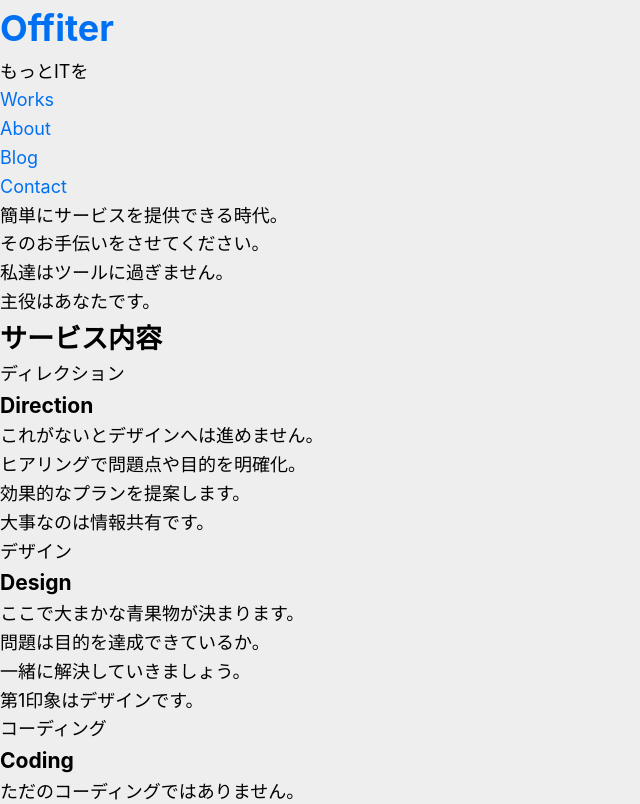
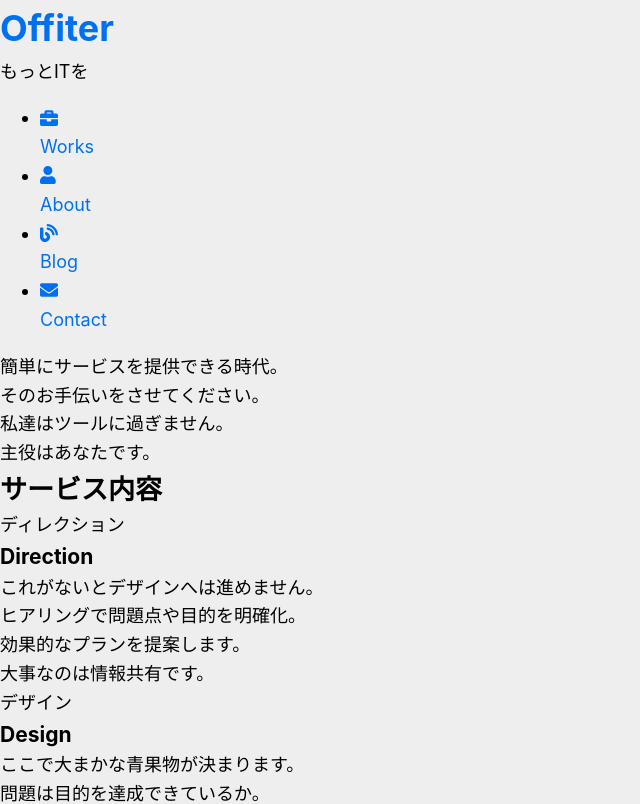
Before and after one commit to ei-show/nextjs-blog, a Next.js app: page / in a window 1280 px wide. Shown: the top 804 px of the page, without its empty margins (0-640 px from the left). Built offline with nearby package versions, Linux system fonts and the light colour scheme.

Commit message:
components/navとfooterの追加

```diff
--- /dev/null
+++ b/components/footer.jsx
@@ -0,0 +1,19 @@
+import Link from 'next/link'
+
+import { FontAwesomeIcon } from '@fortawesome/react-fontawesome';
+import { faInstagramSquare,faTwitterSquare,faFacebookSquare,faGithubSquare } from '@fortawesome/free-brands-svg-icons'
+
+export default function footer() {
+    return (
+        <footer>
+            <ul class="footer_sns">
+                <li class="footer_sns_item"><a href="#" class=""><i class="fab fa-2x fa-fw fa-instagram-square my_gray"></i></a></li>
+                <li class="footer_sns_item"><a href="#" class=""><i class="fab fa-2x fa-fw fa-twitter-square my_gray"></i></a></li>
+                <li class="footer_sns_item"><a href="#" class=""><i class="fab fa-2x fa-fw fa-facebook-square my_gray"></i></a></li>
+                <li class="footer_sns_item"><a href="#" class=""><i class="fab fa-2x fa-fw fa-github-square my_gray"></i></a></li>
+            </ul>
+            <p class="copyright"><small>&copy;2020 uchikakoi-eishou</small></p>
+        </footer>
+
+    )
+}
--- a/components/layout.js
+++ b/components/layout.js
@@ -3,56 +3,22 @@ import Link from 'next/link'
 
 // import styles from './layout.module.css'
 import Header from '../components/header'
+import Nav from '../components/nav'
+import Footer from '../components/footer'
 
 const siteTitle = 'Offiter'
 
-export default function Layout({pageTitle, children}) {
+export default function Layout({ pageTitle, children }) {
   return (
     <>
       <Head>
-        {pageTitle ?
-          <title>{pageTitle} | {siteTitle}</title>
-          :
-          <title>{siteTitle}</title>
-        }
+        <title>{pageTitle ? `${pageTitle} | ${siteTitle}` : siteTitle}</title>
         <link rel="icon" href="/favicon.ico" />
       </Head>
-
-      <Header siteTitle={siteTitle}/>
-
-      <nav>
-        <ul class="nav">
-          <li class="nav_item"><a class="nav_item_link" href="#">
-            <i class="fas fa-2x fa-fw fa-briefcase my_gray"></i>
-            <p class="nav_item_name">Works</p>
-          </a></li>
-          <li class="nav_item"><a class="nav_item_link" href="#">
-            <i class="fas fa-2x fa-fw fa-user my_gray"></i>
-            <p class="nav_item_name">About</p>
-          </a></li>
-          <li class="nav_item"><a class="nav_item_link" href="#">
-            <i class="fas fa-2x fa-fw fa-blog my_gray"></i>
-            <p class="nav_item_name">Blog</p>
-          </a></li>
-          <li class="nav_item"><a class="nav_item_link" href="#">
-            <i class="fas fa-2x fa-fw fa-envelope my_gray"></i>
-            <p class="nav_item_name">Contact</p>
-          </a></li>
-        </ul>
-      </nav>
-
+      <Header siteTitle={siteTitle} />
+      <Nav />
       <main>{children}</main>
-
-      <footer>
-        <ul class="footer_sns">
-          <li class="footer_sns_item"><a href="#" class=""><i class="fab fa-2x fa-fw fa-instagram-square my_gray"></i></a></li>
-          <li class="footer_sns_item"><a href="#" class=""><i class="fab fa-2x fa-fw fa-twitter-square my_gray"></i></a></li>
-          <li class="footer_sns_item"><a href="#" class=""><i class="fab fa-2x fa-fw fa-facebook-square my_gray"></i></a></li>
-          <li class="footer_sns_item"><a href="#" class=""><i class="fab fa-2x fa-fw fa-github-square my_gray"></i></a></li>
-        </ul>
-        <p class="copyright"><small>&copy;2020 uchikakoi-eishou</small></p>
-      </footer>
-
+      <Footer />
     </>
   )
 }
--- /dev/null
+++ b/components/nav.js
@@ -0,0 +1,47 @@
+import Link from 'next/link'
+
+import { FontAwesomeIcon } from '@fortawesome/react-fontawesome';
+import { faBriefcase, faUser, faBlog, faEnvelope } from '@fortawesome/free-solid-svg-icons'
+
+import navStyles from '../components/nav.module.scss'
+
+export default function Nav() {
+    return (
+        <nav>
+            <ul className={navStyles.nav}>
+                <li className={navStyles.nav_item}>
+                    <Link href="/works">
+                        <a className={navStyles.nav_item_link}>
+                            <FontAwesomeIcon icon={faBriefcase} />
+                            <p className={navStyles.nav_item_name}>Works</p>
+                        </a>
+                    </Link>
+                </li>
+                <li className={navStyles.nav_item}>
+                    <Link href="/about">
+                        <a className={navStyles.nav_item_link}>
+                            <FontAwesomeIcon icon={faUser} />
+                            <p className={navStyles.nav_item_name}>About</p>
+                        </a>
+                    </Link>
+                </li>
+                <li className={navStyles.nav_item}>
+                    <Link href="/blogs">
+                        <a className={navStyles.nav_item_link}>
+                            <FontAwesomeIcon icon={faBlog} />
+                            <p className={navStyles.nav_item_name}>Blog</p>
+                        </a>
+                    </Link>
+                </li>
+                <li className={navStyles.nav_item}>
+                    <Link href="/contacts">
+                        <a className={navStyles.nav_item_link}>
+                            <FontAwesomeIcon icon={faEnvelope} />
+                            <p className={navStyles.nav_item_name}>Contact</p>
+                        </a>
+                    </Link>
+                </li>
+            </ul>
+        </nav>
+    )
+}
--- a/package.json
+++ b/package.json
@@ -8,6 +8,11 @@
     "start": "next start"
   },
   "dependencies": {
+    "@fortawesome/fontawesome-svg-core": "^1.2.32",
+    "@fortawesome/free-brands-svg-icons": "^5.15.1",
+    "@fortawesome/free-regular-svg-icons": "^5.15.1",
+    "@fortawesome/free-solid-svg-icons": "^5.15.1",
+    "@fortawesome/react-fontawesome": "^0.1.11",
     "date-fns": "^2.16.1",
     "gray-matter": "^4.0.2",
     "next": "9.3.5",
```
Also changed, not shown: components/nav.module.scss (added), pages/index.js (indentation only), 1 other file (tests, documents, lock files or other folders).
